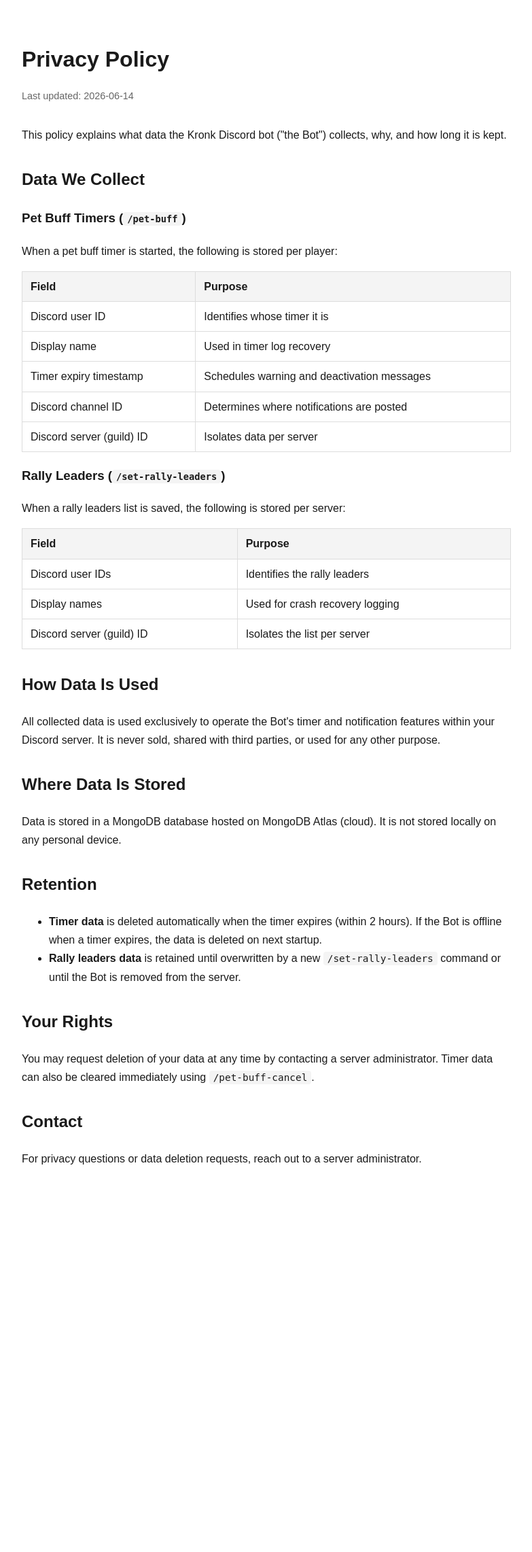
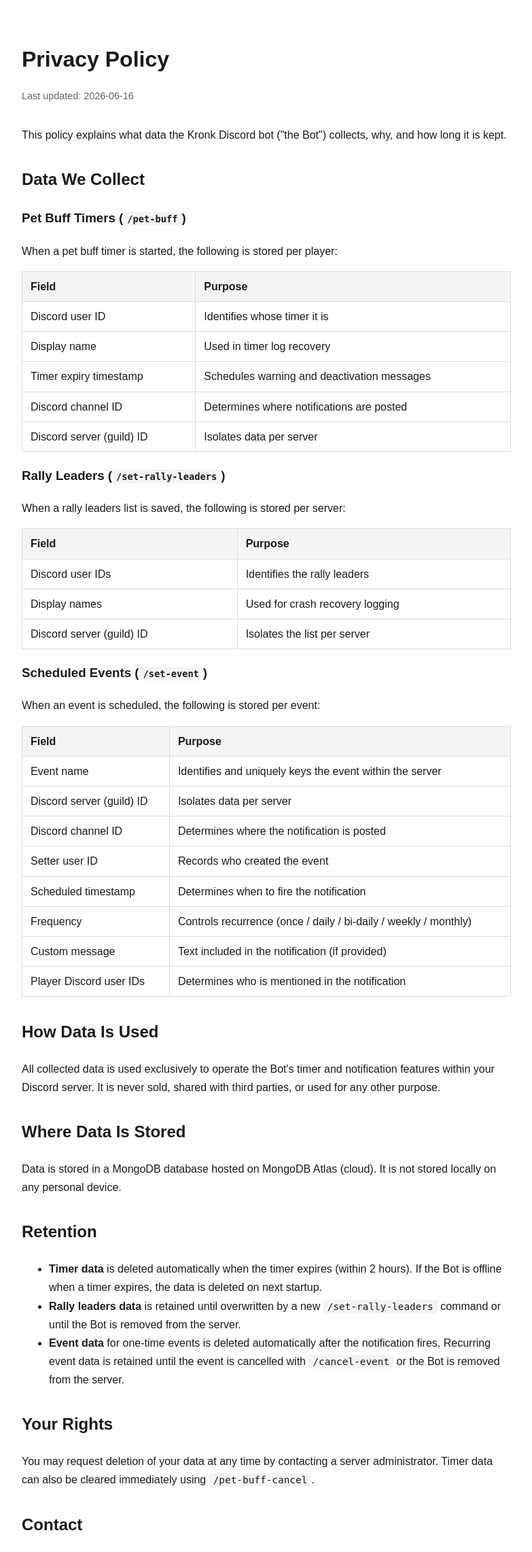
Before and after one commit to AndreeaIsabela/kronk, a Python web app: template templates/privacy.html in a window 1280 px wide. Shown: the top 2283 px of the page at 68% size, without its empty margins (248-1031 px from the left). Before the commit the page ends 1713 px from the top, so only its background shows below. Run offline with Jinja, Linux system fonts and the light colour scheme; the template is opened without the code that fills it, so the values that code supplies are empty.

Commit message:
Update Readme, privacy policy and terms of service.

```diff
--- a/templates/privacy.html
+++ b/templates/privacy.html
@@ -19,7 +19,7 @@
 <body>
 
 <h1>Privacy Policy</h1>
-<p class="meta">Last updated: 2026-06-14</p>
+<p class="meta">Last updated: 2026-06-16</p>
 
 <p>This policy explains what data the Kronk Discord bot ("the Bot") collects, why, and how long it is kept.</p>
 
@@ -45,6 +45,20 @@
   <tr><td>Discord server (guild) ID</td><td>Isolates the list per server</td></tr>
 </table>
 
+<h3>Scheduled Events (<code>/set-event</code>)</h3>
+<p>When an event is scheduled, the following is stored per event:</p>
+<table>
+  <tr><th>Field</th><th>Purpose</th></tr>
+  <tr><td>Event name</td><td>Identifies and uniquely keys the event within the server</td></tr>
+  <tr><td>Discord server (guild) ID</td><td>Isolates data per server</td></tr>
+  <tr><td>Discord channel ID</td><td>Determines where the notification is posted</td></tr>
+  <tr><td>Setter user ID</td><td>Records who created the event</td></tr>
+  <tr><td>Scheduled timestamp</td><td>Determines when to fire the notification</td></tr>
+  <tr><td>Frequency</td><td>Controls recurrence (once / daily / bi-daily / weekly / monthly)</td></tr>
+  <tr><td>Custom message</td><td>Text included in the notification (if provided)</td></tr>
+  <tr><td>Player Discord user IDs</td><td>Determines who is mentioned in the notification</td></tr>
+</table>
+
 <h2>How Data Is Used</h2>
 <p>All collected data is used exclusively to operate the Bot's timer and notification features within your Discord server. It is never sold, shared with third parties, or used for any other purpose.</p>
 
@@ -55,6 +69,7 @@
 <ul>
   <li><strong>Timer data</strong> is deleted automatically when the timer expires (within 2 hours). If the Bot is offline when a timer expires, the data is deleted on next startup.</li>
   <li><strong>Rally leaders data</strong> is retained until overwritten by a new <code>/set-rally-leaders</code> command or until the Bot is removed from the server.</li>
+  <li><strong>Event data</strong> for one-time events is deleted automatically after the notification fires. Recurring event data is retained until the event is cancelled with <code>/cancel-event</code> or the Bot is removed from the server.</li>
 </ul>
 
 <h2>Your Rights</h2>
--- a/templates/terms.html
+++ b/templates/terms.html
@@ -16,7 +16,7 @@
 <body>
 
 <h1>Terms of Service</h1>
-<p class="meta">Last updated: 2026-06-14</p>
+<p class="meta">Last updated: 2026-06-16</p>
 
 <p>By using the Kronk Discord bot ("the Bot") in any server, you agree to these terms.</p>
 
@@ -34,6 +34,8 @@
   <li><code>/pet-buff-cancel</code> — cancels an active pet buff timer.</li>
   <li><code>/set-rally-leaders</code> — sets the server's rally leaders list.</li>
   <li><code>/rally-leaders</code> — displays the current rally leaders list.</li>
+  <li><code>/set-event</code> — schedules a one-time or recurring event notification in a channel.</li>
+  <li><code>/cancel-event</code> — cancels a scheduled event by name.</li>
 </ul>
 
 <h2>Availability</h2>
```
Also changed, not shown: README.md.
